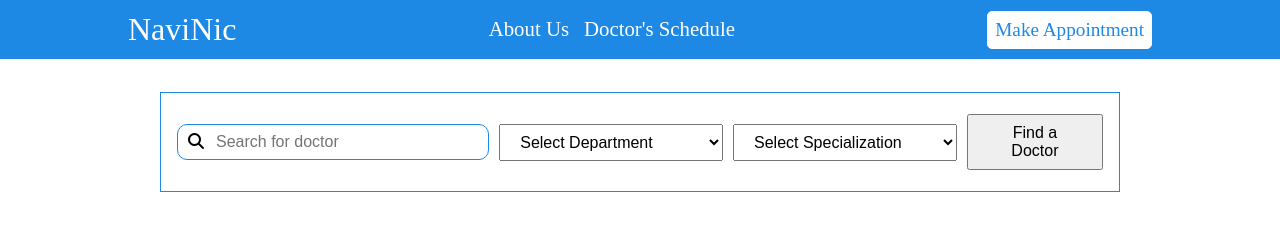
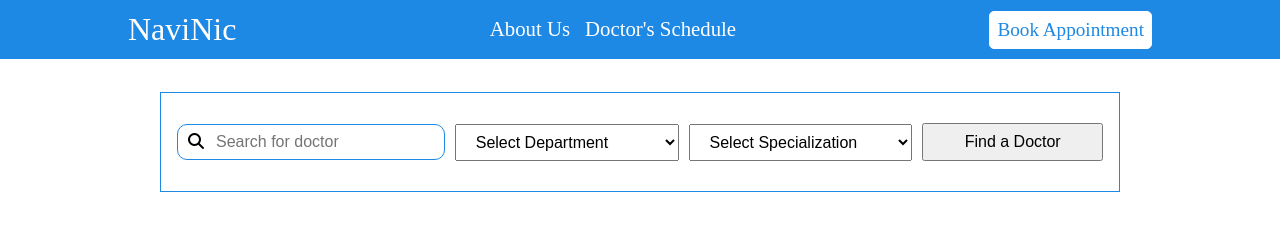
Before and after one commit to NaviHospital/AzureHealth, a plain HTML site: page assets/html/doctor.html in a window 1280 px wide. Shown: the top 234 px of the page. Drawn offline with Linux system fonts and the light colour scheme.

Commit message:
merge doctor

```diff
--- a/assets/css/doctor.css
+++ b/assets/css/doctor.css
@@ -1,4 +1,4 @@
-/* search */
+/* search-doctor */
 .search-form form {
   display: flex;
   align-items: center;
@@ -11,7 +11,7 @@
 
 .search-container {
   display: flex;
-  width: 35%;
+  width: 30%;
   border: 0.5px solid #1e88e5;
   border-radius: 10px;
   gap: 10px;
@@ -38,7 +38,7 @@ form option {
 }
 
 form button {
-  width: 15%;
+  width: 20%;
   font-size: 1rem;
   padding: 0.5rem 2rem;
 }
--- a/assets/html/doctor.html
+++ b/assets/html/doctor.html
@@ -20,7 +20,7 @@
                 <a href="./doctor.html" class="nav-link">Doctor's Schedule</a>
             </nav>
 
-            <a href="./appointment.html" class="nav-link-form">Make Appointment</a>
+            <a href="./appointment.html" class="nav-link-form">Book Appointment</a>
         </div>
     </header>
 
```
